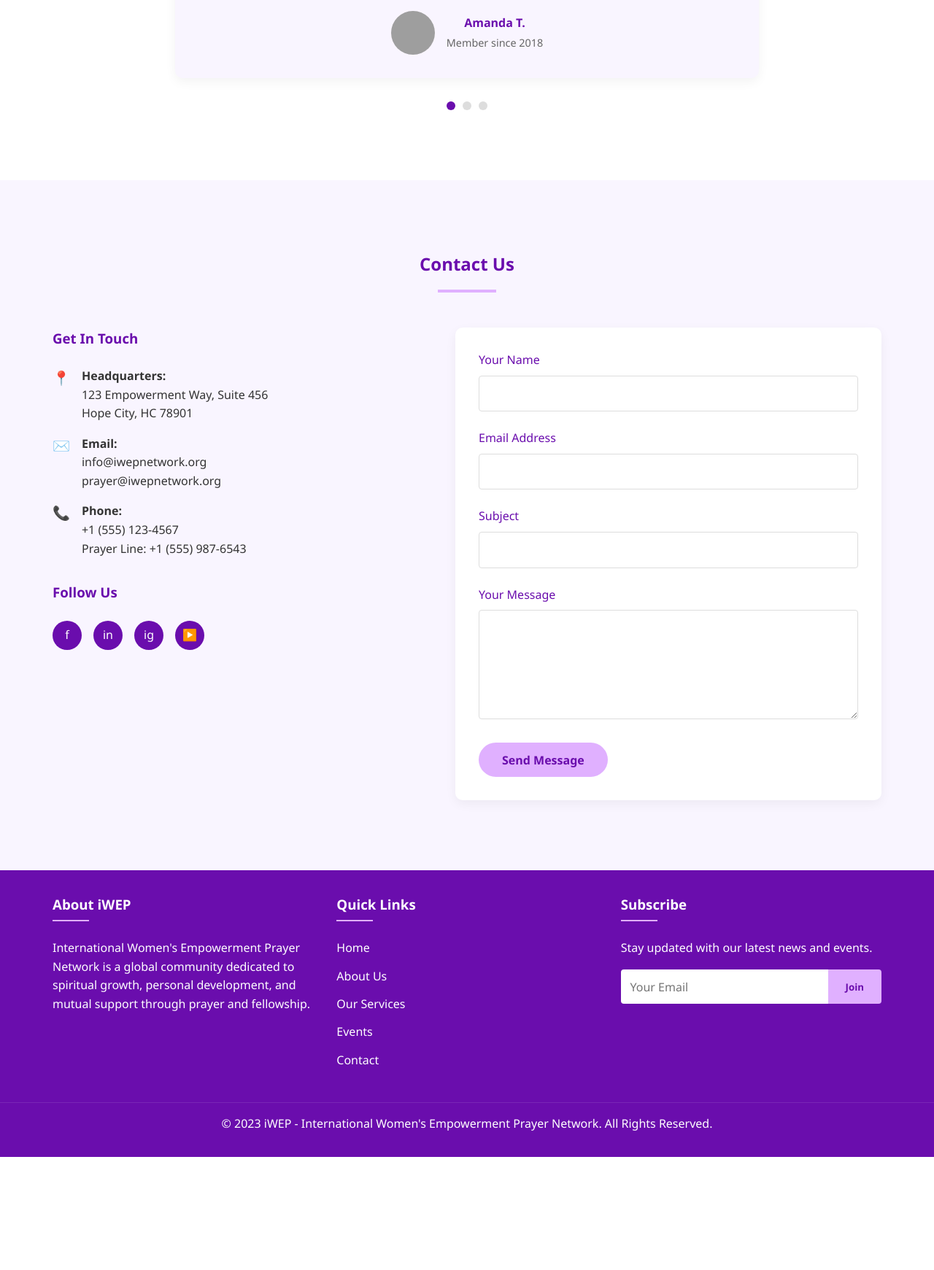
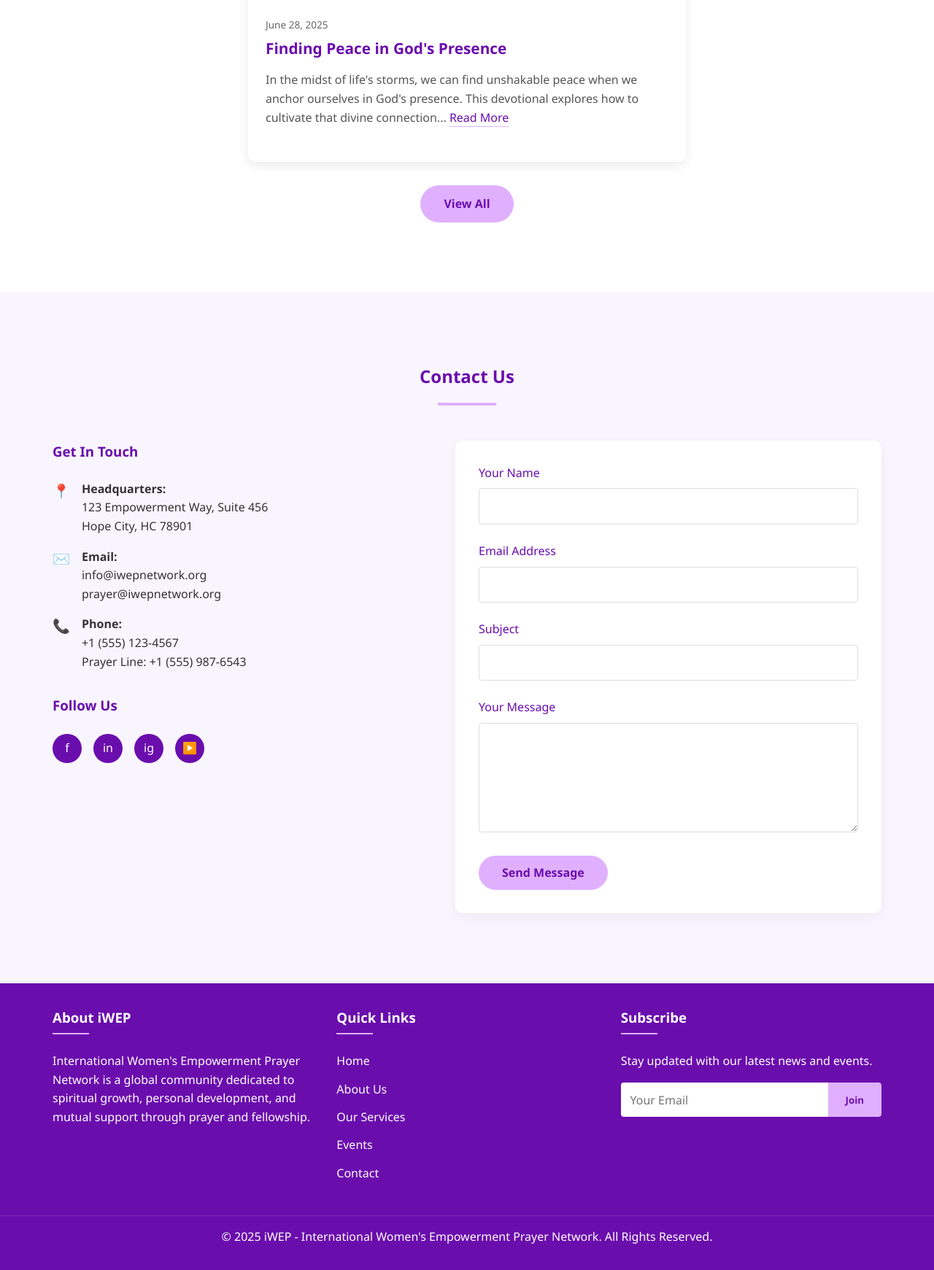
Before and after one commit to sheisgracious/iwep-website, a Python web app: template templates/index.html in a window 1280 px wide. Shown: the part 4664-6405 px from the top of the page at 73% size. Before the commit the page ends 6250 px from the top, so only its background shows below. Run offline with Jinja, Linux system fonts and the light colour scheme; the template is opened without the code that fills it, so the values that code supplies are empty; grey boxes are pictures that could not be loaded.

Commit message:
Replaced testimonial section with devotionals

```diff
--- a/static/css/style.css
+++ b/static/css/style.css
@@ -391,28 +391,28 @@ section {
   color: #666;
 }
 
-.testimonials {
+.devotionals {
   background-color: var(--secondary-color);
 }
 
-.testimonial-slider {
+.devotional-card {
   max-width: 800px;
   margin: 0 auto;
   position: relative;
 }
 
-.testimonial {
+.devotional {
   background-color: #f9f5ff;
   padding: 2rem;
   border-radius: 10px;
   box-shadow: 0 5px 15px rgba(0, 0, 0, 0.05);
   text-align: center;
-  display: none;
+  display: block;
+  animation: fadeIn 0.5s ease;
 }
 
-.testimonial.active {
+.devotional.active {
   display: block;
-  animation: fadeIn 0.5s ease;
 }
 
 @keyframes fadeIn {
@@ -423,71 +423,98 @@ section {
     opacity: 1;
   }
 }
+/* devotionals */
+.devotionals {
+  background-color: var(--secondary-color);
+}
 
-.testimonial-text {
-  font-style: italic;
-  margin-bottom: 1.5rem;
+.devotional-card {
+  max-width: 600px;
+  margin: 0 auto;
+  background: white;
+  border-radius: 10px;
+  overflow: hidden;
+  box-shadow: 0 5px 15px rgba(0, 0, 0, 0.08);
+  transition: transform 0.3s ease;
+}
+
+.devotional-card:hover {
+  transform: translateY(-5px);
+}
+
+.devotional-image {
+  height: 200px;
+  overflow: hidden;
   position: relative;
 }
 
-.testimonial-text::before,
-.testimonial-text::after {
-  content: '"';
-  font-size: 2rem;
-  color: var(--accent-color);
-  opacity: 0.5;
-}
-
-.testimonial-author {
-  display: flex;
-  align-items: center;
-  justify-content: center;
-}
-
-.author-avatar {
-  width: 60px;
-  height: 60px;
-  border-radius: 50%;
-  overflow: hidden;
-  margin-right: 1rem;
-}
-
-.author-avatar img {
+.devotional-image img {
   width: 100%;
   height: 100%;
   object-fit: cover;
+  transition: transform 0.5s ease;
 }
 
-.author-info h4 {
-  color: var(--primary-color);
-  margin-bottom: 0.2rem;
+.devotional-card:hover .devotional-image img {
+  transform: scale(1.05);
 }
 
-.author-info p {
-  font-size: 0.9rem;
-  color: #666;
+.devotional-badge {
+  position: absolute;
+  top: 1rem;
+  left: 1rem;
+  background-color: var(--primary-color);
+  color: white;
+  padding: 0.3rem 0.8rem;
+  border-radius: 20px;
+  font-size: 0.8rem;
+  font-weight: 500;
 }
 
-.slider-controls {
-  display: flex;
-  justify-content: center;
+.devotional-content {
+  padding: 1.5rem;
+  position: relative;
+}
+
+.devotional-date {
+  font-size: 0.85rem;
+  color: #666;
+  margin-bottom: 0.5rem;
+}
+
+.devotional-title {
+  font-size: 1.3rem;
+  color: var(--primary-color);
+  margin-bottom: 1rem;
+  line-height: 1.4;
+}
+
+.devotional-excerpt {
+  color: #555;
+  margin-bottom: 1.5rem;
+  overflow: hidden;
+}
+
+.read-more-link {
+  color: var(--primary-color);
+  font-weight: 400;
+  text-decoration: none;
+  border-bottom: 1px solid var(--accent-color);
+  padding-bottom: 1px;
+  transition: all 0.3s ease;
+}
+
+.read-more-link:hover {
+  color: #8a2be2;
+  border-color: var(--primary-color);
+}
+
+.view-btn {
+  text-align: center;
   margin-top: 2rem;
 }
 
-.slider-dot {
-  width: 12px;
-  height: 12px;
-  border-radius: 50%;
-  background-color: #ddd;
-  margin: 0 5px;
-  cursor: pointer;
-  transition: background-color 0.3s ease;
-}
-
-.slider-dot.active {
-  background-color: var(--primary-color);
-}
-
+/* contact form */
 .contact {
   background-color: #f9f5ff;
 }
--- a/static/js/script.js
+++ b/static/js/script.js
@@ -1,22 +1,22 @@
 // Testimonial slider functionality
-const testimonials = document.querySelectorAll(".testimonial");
-const dots = document.querySelectorAll(".slider-dot");
-let currentTestimonial = 0;
+// const testimonials = document.querySelectorAll(".testimonial");
+// const dots = document.querySelectorAll(".slider-dot");
+// let currentTestimonial = 0;
 
-function showTestimonial(index) {
-  testimonials.forEach((testimonial) => testimonial.classList.remove("active"));
-  dots.forEach((dot) => dot.classList.remove("active"));
+// function showTestimonial(index) {
+//   testimonials.forEach((testimonial) => testimonial.classList.remove("active"));
+//   dots.forEach((dot) => dot.classList.remove("active"));
 
-  testimonials[index].classList.add("active");
-  dots[index].classList.add("active");
-  currentTestimonial = index;
-}
+//   testimonials[index].classList.add("active");
+//   dots[index].classList.add("active");
+//   currentTestimonial = index;
+// }
 
-dots.forEach((dot, index) => {
-  dot.addEventListener("click", () => {
-    showTestimonial(index);
-  });
-});
+// dots.forEach((dot, index) => {
+//   dot.addEventListener("click", () => {
+//     showTestimonial(index);
+//   });
+// });
 
 // Auto-rotate testimonials
 setInterval(() => {
--- a/templates/index.html
+++ b/templates/index.html
@@ -3,9 +3,7 @@
   <head>
     <meta charset="UTF-8" />
     <meta name="viewport" content="width=device-width, initial-scale=1.0" />
-    <title>
-      iWEP
-    </title>
+    <title>iWEP</title>
     <link href="/static/css/style.css" rel="stylesheet" />
   </head>
 
@@ -23,8 +21,8 @@
         <li><a href="#about">About Us</a></li>
         <li><a href="#services">Our Services</a></li>
         <li><a href="#events">Events</a></li>
-        <li><a href="#birthdays">Birthdays</a></li>
-        <li><a href="#testimonials">Testimonials</a></li>
+        <!-- <li><a href="#birthdays">Birthdays</a></li> -->
+        <li><a href="#devotionals">Devotionals</a></li>
         <li><a href="#contact">Contact</a></li>
       </ul>
     </nav>
@@ -78,7 +76,9 @@
       </div>
     </section>
 
+    <!-- Services -->
     <section id="services" class="services">
+      <!-- open a modal for each card -->
       <div class="container">
         <h2 class="section-title">Our Services</h2>
         <div class="services-grid">
@@ -313,10 +313,10 @@
       </div>
     </section>
 
+    <!-- Birthday section- might be removed -->
     <section id="birthdays" class="birthdays">
       <div class="container">
-        <h2 class="section-title">June Birthdays</h2>
-        <p>Join us in celebrating our members this month!</p>
+        <h2 class="section-title">Our Leaders</h2>
         <div class="birthday-container">
           <div class="birthday-card">
             <div class="birthday-avatar">
@@ -325,19 +325,8 @@
                 alt="Sarah Johnson"
               />
             </div>
-            <div class="birthday-name">Sarah Johnson</div>
-            <div class="birthday-date">June 5</div>
-          </div>
-
-          <div class="birthday-card">
-            <div class="birthday-avatar">
-              <img
-                src="https://randomuser.me/api/portraits/women/65.jpg"
-                alt="Michelle Brown"
-              />
-            </div>
-            <div class="birthday-name">Michelle Brown</div>
-            <div class="birthday-date">June 12</div>
+            <div class="birthday-name">Rev. Mrs. Angelina Ogyiri Asare</div>
+            <div class="birthday-date">Founder/President</div>
           </div>
 
           <div class="birthday-card">
@@ -348,7 +337,7 @@
               />
             </div>
             <div class="birthday-name">Grace Williams</div>
-            <div class="birthday-date">June 15</div>
+            <div class="birthday-date">Treasurer</div>
           </div>
 
           <div class="birthday-card">
@@ -359,7 +348,7 @@
               />
             </div>
             <div class="birthday-name">David Miller</div>
-            <div class="birthday-date">June 22</div>
+            <div class="birthday-date">Chief Editor</div>
           </div>
 
           <div class="birthday-card">
@@ -370,84 +359,42 @@
               />
             </div>
             <div class="birthday-name">Patricia Davis</div>
-            <div class="birthday-date">June 28</div>
+            <div class="birthday-date">Europe Coordinator</div>
           </div>
         </div>
       </div>
     </section>
 
-    <section id="testimonials" class="testimonials">
+    <section id="devotionals" class="devotionals">
       <div class="container">
-        <h2 class="section-title">Testimonials</h2>
-        <div class="testimonial-slider">
-          <div class="testimonial active">
-            <div class="testimonial-text">
-              iWEP has been a lifeline for me during a very difficult season.
-              The daily prayers and support from the sisters kept me going when
-              I felt like giving up. Through this community, I've grown
-              spiritually and found practical help for my family.
-            </div>
-            <div class="testimonial-author">
-              <div class="author-avatar">
-                <img
-                  src="https://randomuser.me/api/portraits/women/33.jpg"
-                  alt="Amanda T."
-                />
-              </div>
-              <div class="author-info">
-                <h4>Amanda T.</h4>
-                <p>Member since 2018</p>
-              </div>
-            </div>
+        <h2 class="section-title">Devotionals</h2>
+
+        <div class="devotional-card">
+          <div class="devotional-image">
+            <img
+              src="https://www.allprodad.com/wp-content/uploads/2021/03/05-12-21-happy-people.jpg"
+              alt="Daily Devotional"
+            />
+            <div class="devotional-badge">Today's Word</div>
           </div>
 
-          <div class="testimonial">
-            <div class="testimonial-text">
-              The prison ministry changed my life. When I was incarcerated, the
-              iWEP volunteers showed me love when I felt unlovable. They helped
-              me reconnect with God and gave me hope for a better future. Now
-              I'm free and part of this amazing community.
-            </div>
-            <div class="testimonial-author">
-              <div class="author-avatar">
-                <img
-                  src="https://randomuser.me/api/portraits/women/56.jpg"
-                  alt="Jessica R."
-                />
-              </div>
-              <div class="author-info">
-                <h4>Jessica R.</h4>
-                <p>Member since 2020</p>
-              </div>
-            </div>
+          <div class="devotional-content">
+            <div class="devotional-date">June 28, 2025</div>
+            <h3 class="devotional-title">
+              Finding Peace in God's Presence
+            </h3>
+            <p class="devotional-excerpt">
+              In the midst of life's storms, we can find unshakable peace when
+              we anchor ourselves in God's presence. This devotional explores
+              how to cultivate that divine connection...
+
+              <a href="#" class="read-more-link">Read More</a>
+            </p>
           </div>
+        </div>
 
-          <div class="testimonial">
-            <div class="testimonial-text">
-              As a man in the iWEP community, I've found incredible support and
-              brotherhood. The men's sessions have helped me become a better
-              husband, father, and spiritual leader. My wife and I also
-              benefited greatly from the marriage enrichment program.
-            </div>
-            <div class="testimonial-author">
-              <div class="author-avatar">
-                <img
-                  src="https://randomuser.me/api/portraits/men/68.jpg"
-                  alt="Michael B."
-                />
-              </div>
-              <div class="author-info">
-                <h4>Michael B.</h4>
-                <p>Member since 2019</p>
-              </div>
-            </div>
-          </div>
-
-          <div class="slider-controls">
-            <div class="slider-dot active" data-slide="0"></div>
-            <div class="slider-dot" data-slide="1"></div>
-            <div class="slider-dot" data-slide="2"></div>
-          </div>
+        <div class="view-btn">
+          <a href="#" class="btn">View All</a>
         </div>
       </div>
     </section>
@@ -553,7 +500,7 @@
       </div>
       <div class="footer-bottom">
         <p>
-          &copy; 2023 iWEP - International Women's Empowerment Prayer Network.
+          &copy; 2025 iWEP - International Women's Empowerment Prayer Network.
           All Rights Reserved.
         </p>
       </div>
```
